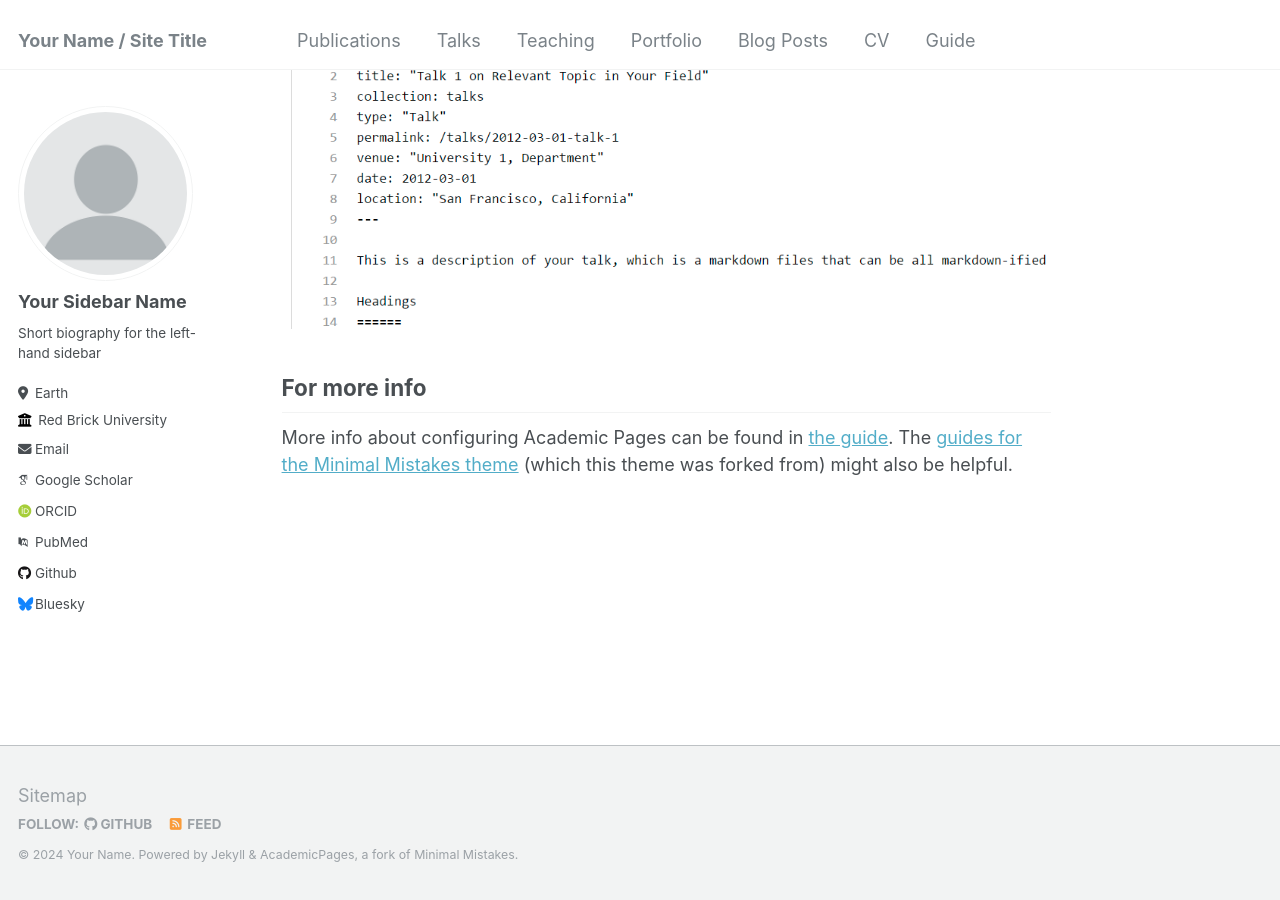
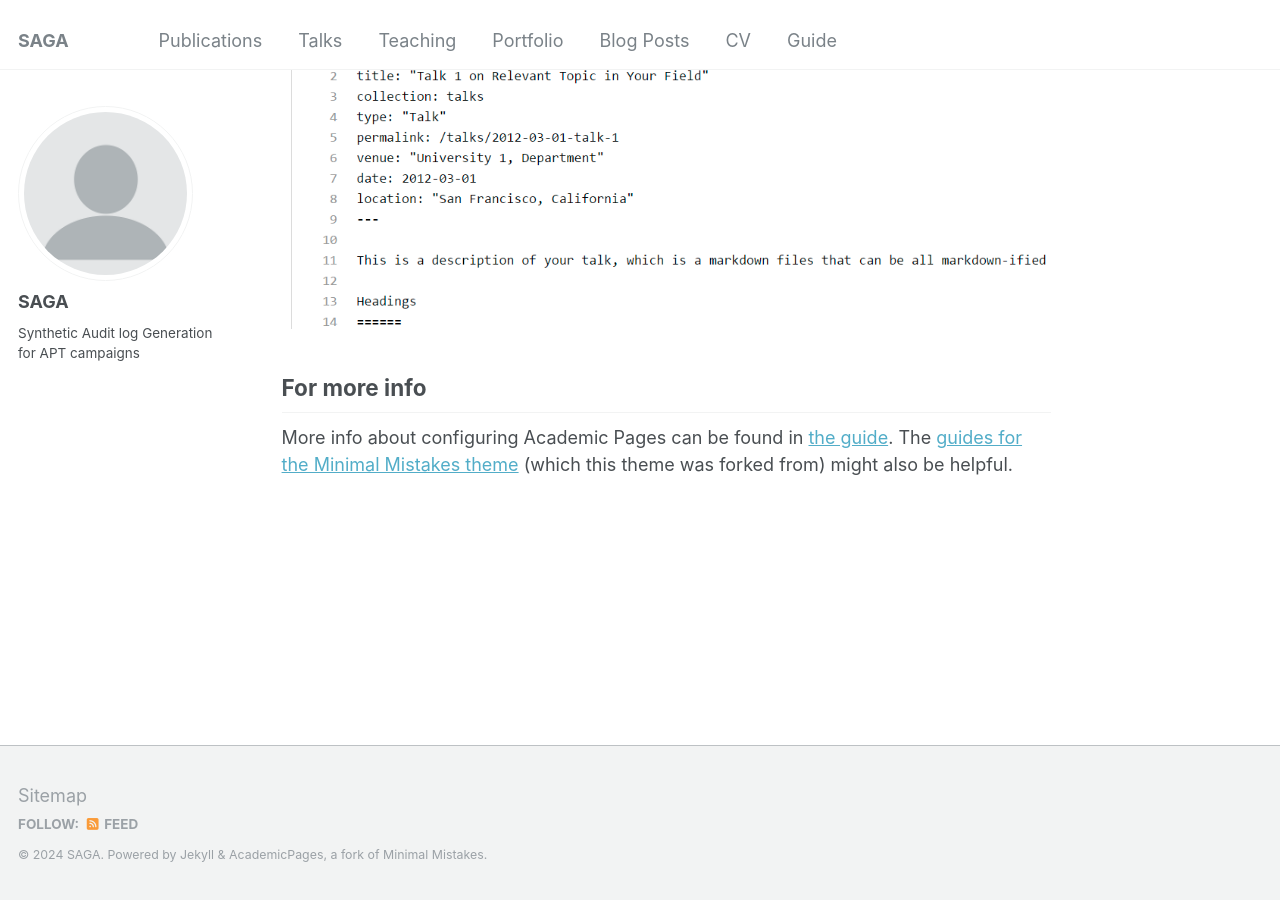
Before and after one commit to KKKK16/KKKK16.github.io, a Jekyll site: the page built from _pages/about.md, in a window 1280 px wide and 900 px high, scrolled down 2660 px. Built offline with Jekyll 4.4.1, drawn with Linux system fonts in a browser that asks for light colours; some web fonts are replaced.

Commit message:
Update _config.yml

```diff
--- a/_config.yml
+++ b/_config.yml
@@ -8,13 +8,13 @@
 
 # Basic Site Settings
 locale                   : "en-US"
-title                    : "Your Name / Site Title"
+title                    : "SAGA"
 title_separator          : "-"
-name                     : &name "Your Name"
+name                     : &name "SAGA"
 description              : &description "personal description"
-url                      : https://academicpages.github.io # the base hostname & protocol for your site e.g. "https://mmistakes.github.io"
+url                      : https://KKKK16.github.io # the base hostname & protocol for your site e.g. "https://mmistakes.github.io"
 baseurl                  : "" # the subpath of your site, e.g. "/blog"
-repository               : "academicpages/academicpages.github.io"
+repository               : "KKKK16/KKKK16.github.io"
 
 # Site Author - The following control what appear as part of the author content on the side bar.
 #               If a field is blank the icon and link will not appear, otherwise it will be shown.
@@ -22,56 +22,56 @@ repository               : "academicpages/academicpages.github.io"
 author:
   # Biographic information
   avatar           : "profile.png"
-  name             : "Your Sidebar Name"
+  name             : "SAGA"
   pronouns         : # example: "she/her"
-  bio              : "Short biography for the left-hand sidebar"
-  location         : "Earth"
-  employer         : "Red Brick University"
-  uri              : # URL
-  email            : "none@example.org"
+  bio              : "Synthetic Audit log Generation for APT campaigns"
+  # location         : "Earth"
+  # employer         : "Red Brick University"
+  # uri              : # URL
+  # email            : "none@example.org"
 
   # Academic websites
-  arxiv            : # URL - Update with the correct link to your profile
-  googlescholar    : "https://scholar.google.com/citations?user=PS_CX0AAAAAJ"
-  impactstory      : # URL
-  orcid            : "http://orcid.org/yourorcidurl"
-  semantic         : # URL
-  pubmed           : "https://www.ncbi.nlm.nih.gov/pubmed/?term=john+snow"
-  researchgate     : # URL
+  # arxiv            : # URL - Update with the correct link to your profile
+  # googlescholar    : "https://scholar.google.com/citations?user=PS_CX0AAAAAJ"
+  # impactstory      : # URL
+  # orcid            : "http://orcid.org/yourorcidurl"
+  # semantic         : # URL
+  # pubmed           : "https://www.ncbi.nlm.nih.gov/pubmed/?term=john+snow"
+  # researchgate     : # URL
 
   # Repositories and software development
-  bitbucket        : # Username - Update with your username on the site
-  codepen          : # Username
-  dribbble         : # Username
-  github           : "academicpages"
-  kaggle           : # Username
-  stackoverflow    : # User number or user number and name (i.e., use "1" or "1/jeff-atwood")
+  # bitbucket        : # Username - Update with your username on the site
+  # codepen          : # Username
+  # dribbble         : # Username
+  # github           : "academicpages"
+  # kaggle           : # Username
+  # stackoverflow    : # User number or user number and name (i.e., use "1" or "1/jeff-atwood")
 
   # Social media
-  bluesky          : "bsky.app" # Replace this with you Bluesky username
-  facebook         : # Username
-  flickr           : # Username
-  foursquare       : # Username
-  goodreads        : # Username
-  google_plus      : # Username
-  keybase          : # Username
-  instagram        : # Username
-  lastfm           : # Username
-  linkedin         : # Username
-  mastodon         : # URL
-  medium           : # URL
-  pinterest        : # Username
-  soundcloud       : # Username
-  steam            : # Username
-  telegram         : # URL
-  tumblr           : # Username
-  twitter          : # Username for X / Twitter
-  vine             : # Username
-  weibo            : # Username
-  wikipedia        : # Username
-  xing             : # Username
-  youtube          : # Username
-  zhihu            : # URL
+  # bluesky          : "bsky.app" # Replace this with you Bluesky username
+  # facebook         : # Username
+  # flickr           : # Username
+  # foursquare       : # Username
+  # goodreads        : # Username
+  # google_plus      : # Username
+  # keybase          : # Username
+  # instagram        : # Username
+  # lastfm           : # Username
+  # linkedin         : # Username
+  # mastodon         : # URL
+  # medium           : # URL
+  # pinterest        : # Username
+  # soundcloud       : # Username
+  # steam            : # Username
+  # telegram         : # URL
+  # tumblr           : # Username
+  # twitter          : # Username for X / Twitter
+  # vine             : # Username
+  # weibo            : # Username
+  # wikipedia        : # Username
+  # xing             : # Username
+  # youtube          : # Username
+  # zhihu            : # URL
 
 
 # Site Settings
@@ -120,19 +120,19 @@ yandex_site_verification :
 
 
 # Social Sharing
-twitter:
-  username               : &twitter
-facebook:
-  username               :
-  app_id                 :
-  publisher              :
-og_image                 :  # Open Graph/Twitter default site image
+# twitter:
+#   username               : &twitter
+# facebook:
+#   username               :
+#   app_id                 :
+#   publisher              :
+# og_image                 :  # Open Graph/Twitter default site image
 # For specifying social profiles
 # - https://developers.google.com/structured-data/customize/social-profiles
-social:
-  type                   : # Person or Organization (defaults to Person)
-  name                   : # If the user or organization name differs from the site's name
-  links: # An array of links to social media profiles
+# social:
+#   type                   : # Person or Organization (defaults to Person)
+#   name                   : # If the user or organization name differs from the site's name
+#   links: # An array of links to social media profiles
 
 
 # Analytics
```
